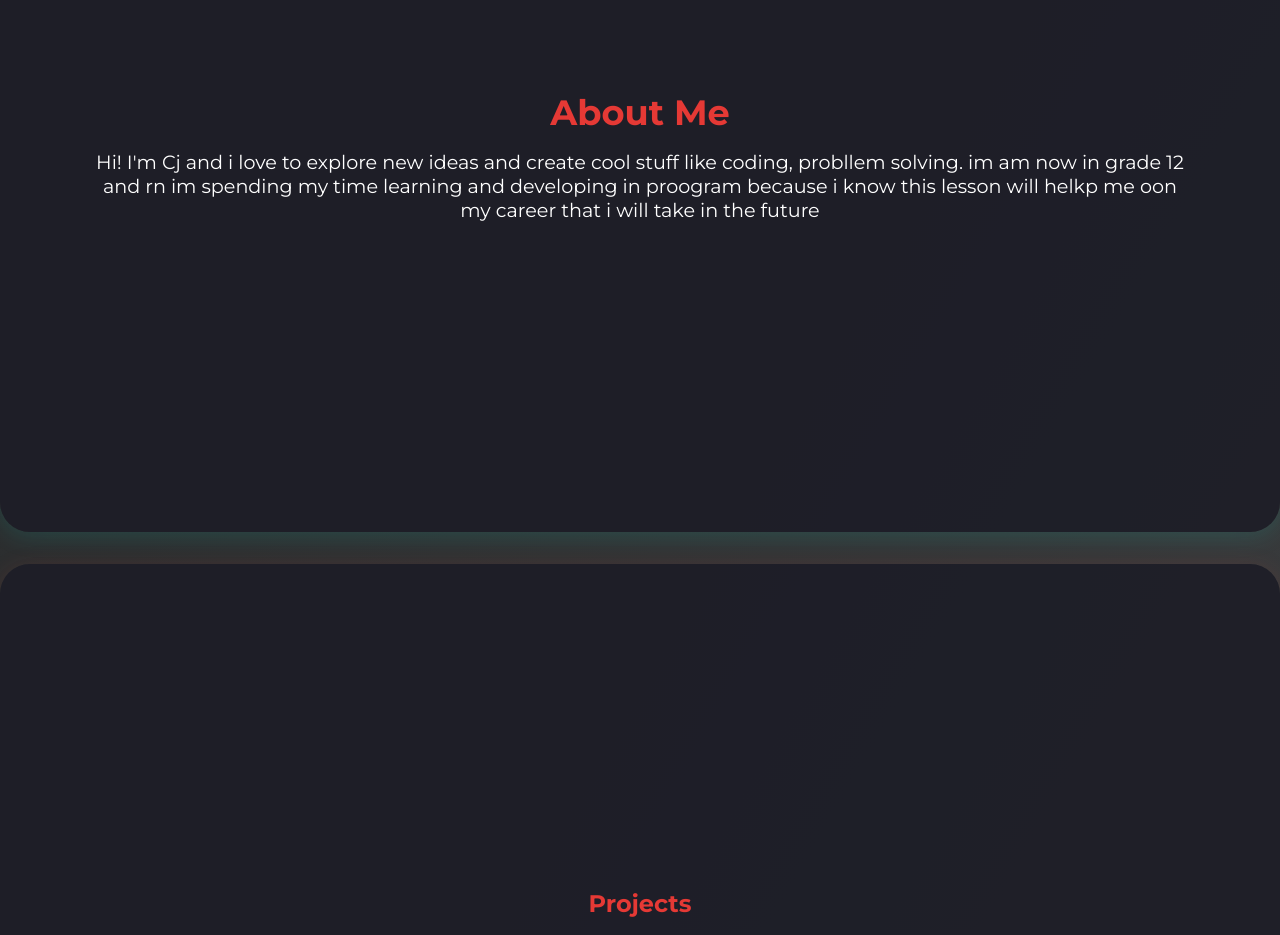
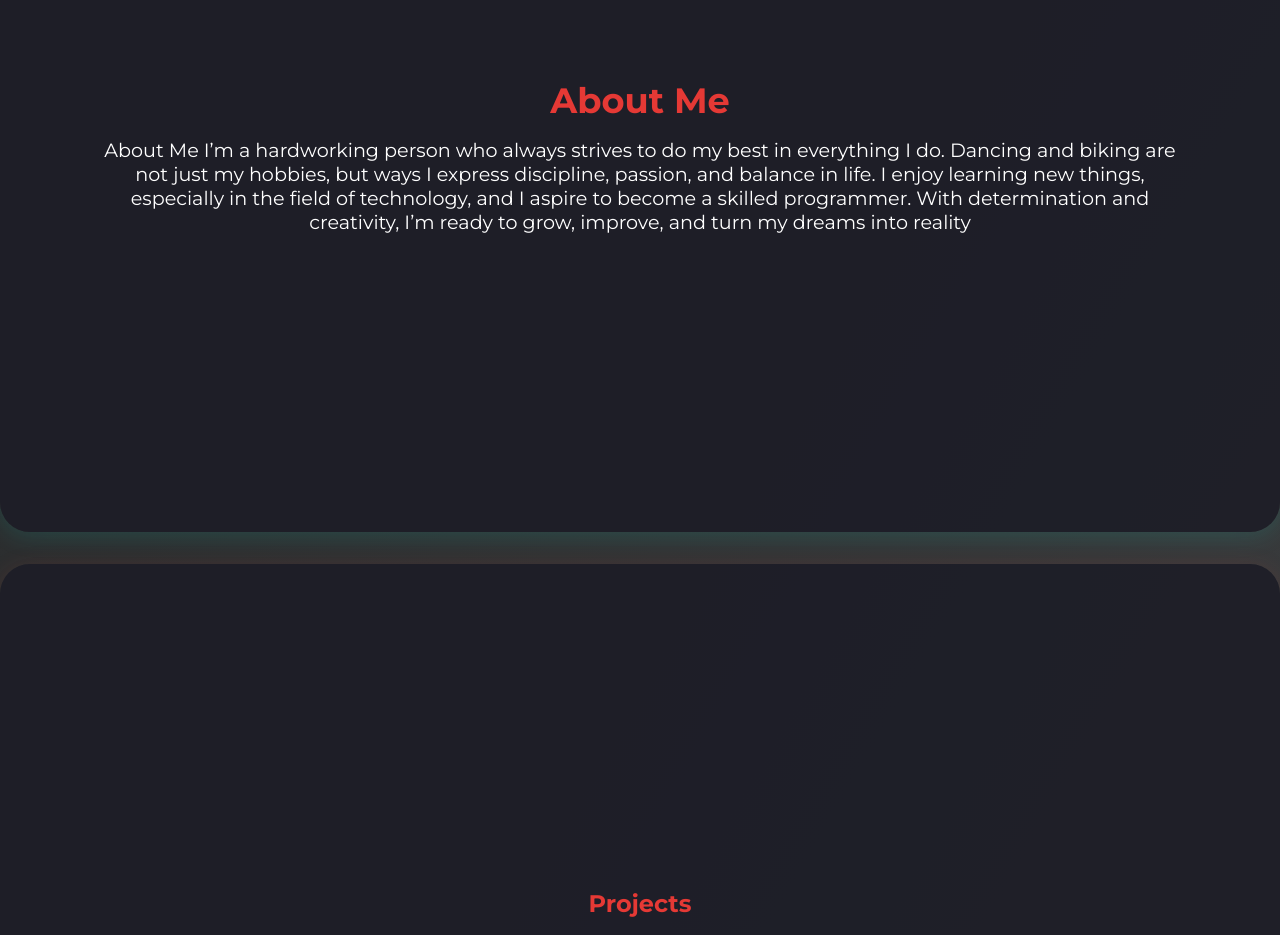
Before and after one commit to paulanthonymahilom06-ship-it/mahilom_porfolio1234, a plain HTML site: page index.html in a window 1280 px wide. Shown: the part 1100-2035 px from the top of the page. Drawn offline with Linux system fonts and the light colour scheme.

Commit message:
Second commit: added .

```diff
--- a/index.html
+++ b/index.html
@@ -33,8 +33,8 @@
 	<section id="about" class="section about-section">
 		<div class="container">
 			<h2>About Me</h2>
-			<p>Hi! I'm Cj and i love to explore new ideas and create cool stuff like coding, probllem solving. im am now in grade 12 and rn im spending my time learning and developing in proogram because i know this lesson will helkp me oon my career that i will take in the future
-
+			<p>About Me
+I’m a hardworking person who always strives to do my best in everything I do. Dancing and biking are not just my hobbies, but ways I express discipline, passion, and balance in life. I enjoy learning new things, especially in the field of technology, and I aspire to become a skilled programmer. With determination and creativity, I’m ready to grow, improve, and turn my dreams into reality
 		</div>
 	</section>
 	<section id="projects" class="section projects-section">
```
